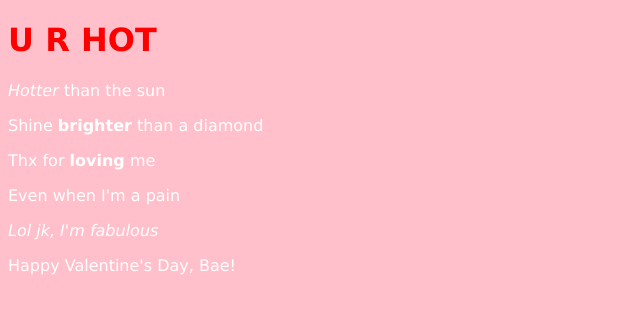
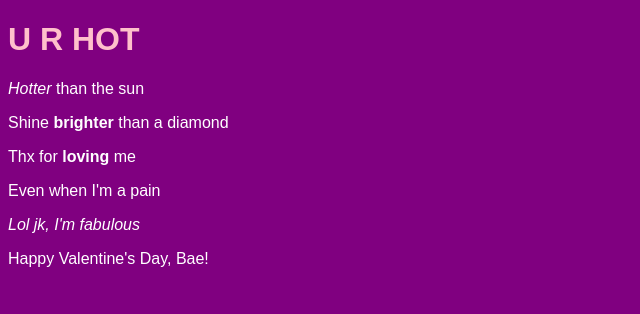
Before and after one commit to jacquibailey/valentines2016, a plain HTML site: page love/loveso.html in a window 1280 px wide. Shown: the whole page, without its empty margins (0-640 px from the left). Drawn offline with Linux system fonts and the light colour scheme; files that its build step writes are made by us from their sources.

Commit message:
external css ugh

```diff
--- a/love/loveso.html
+++ b/love/loveso.html
@@ -4,12 +4,9 @@
 <meta name="viewport" content="width=device-width, initial-scale=1, shrink-to-fit=no" />
 
 <title>XOXO</title>
-<style>
-body {background-color: pink;}
-p {color: white;}
-h1 {color: red;}
-body {font-family:Verdana, Geneva, sans-serif;}
-</style>
+
+<link type="text/css" rel="stylesheet" href="stylesheet.css"/>
+
 </head>
 
 <h1>U R HOT</h1>
--- /dev/null
+++ b/stylesheet.css
@@ -0,0 +1,4 @@
+body {background-color: purple;}
+p {color: white;}
+h1 {color: pink;}
+body {font-family: Arial, Verdana, sans-serif;}
```
Also changed, not shown: index.html (+0 -3 lines), love/lovefamily.html (+1 -6 lines).
